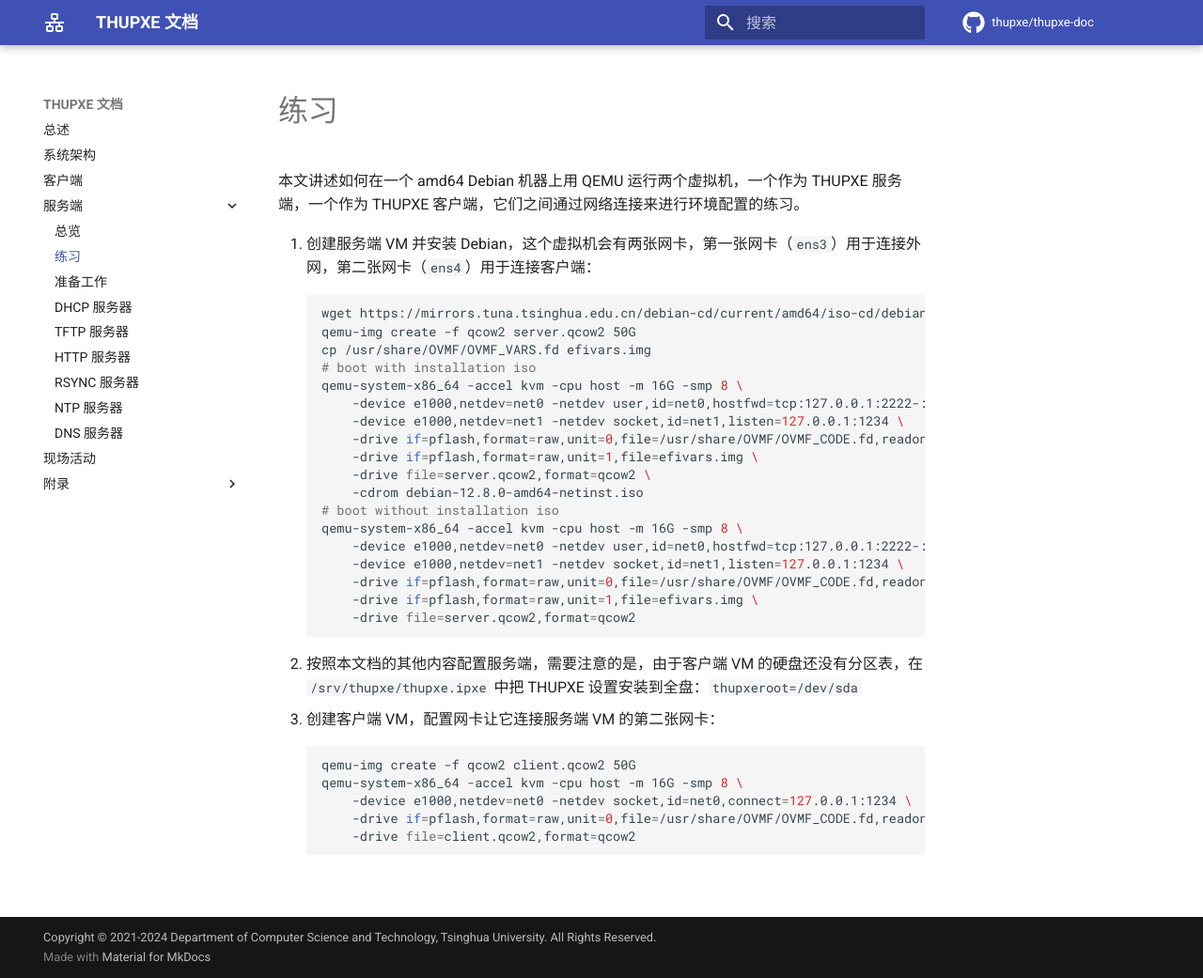
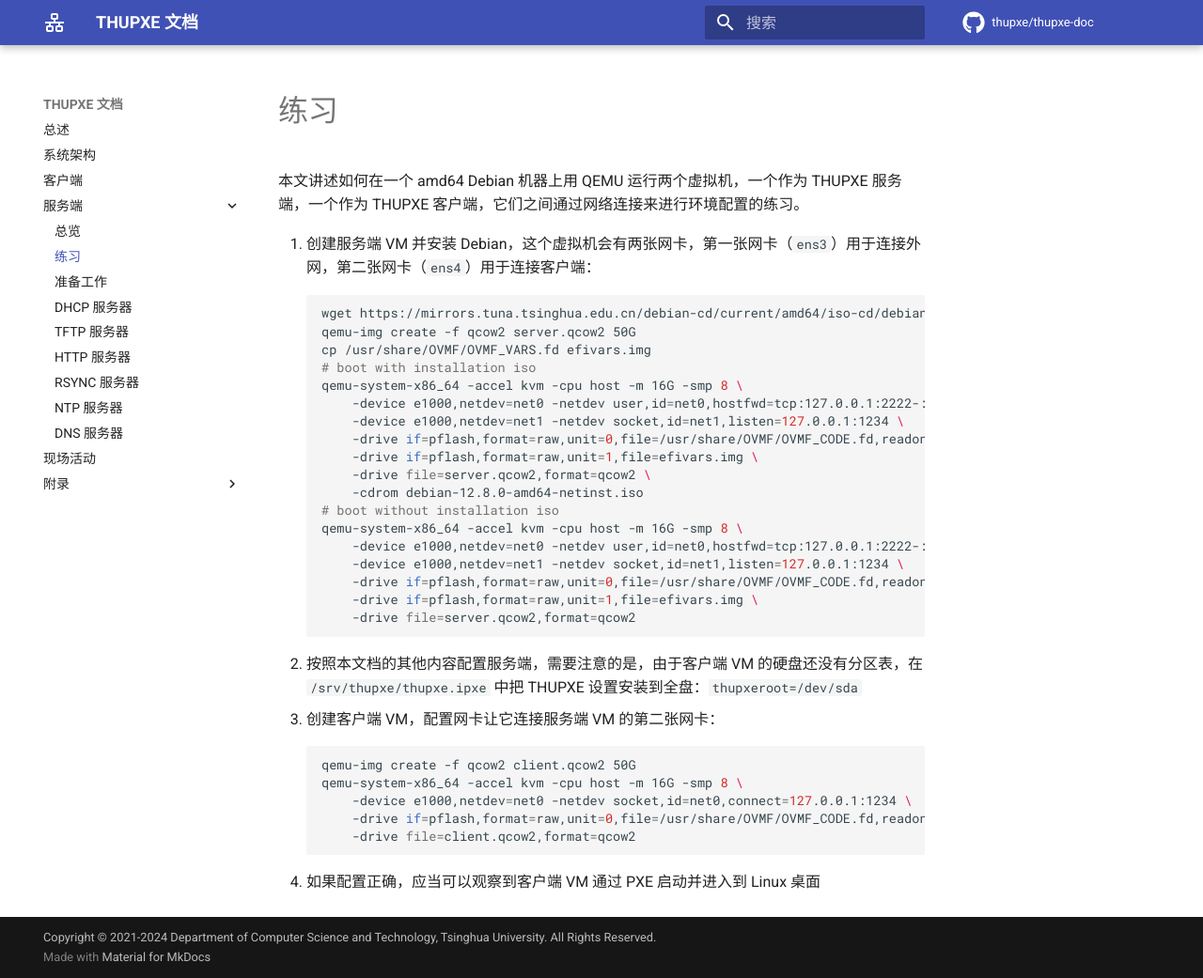
Before and after one commit to thupxe/thupxe-doc, an MkDocs documentation site: the page built from docs/server/practice.md, in a window 1280 px wide and 1041 px high. Shown: the whole window at 94% size. Built offline with MkDocs 1.6.1 and Material for MkDocs 9.7.7, drawn with Linux system fonts in a browser that asks for light colours; comment, search, counter and statistics services are not loaded.

Commit message:
Finish practice

````diff
--- a/docs/server/practice.md
+++ b/docs/server/practice.md
@@ -32,3 +32,4 @@
         -drive if=pflash,format=raw,unit=0,file=/usr/share/OVMF/OVMF_CODE.fd,readonly=on \
         -drive file=client.qcow2,format=qcow2
     ```
+4. 如果配置正确，应当可以观察到客户端 VM 通过 PXE 启动并进入到 Linux 桌面
````
